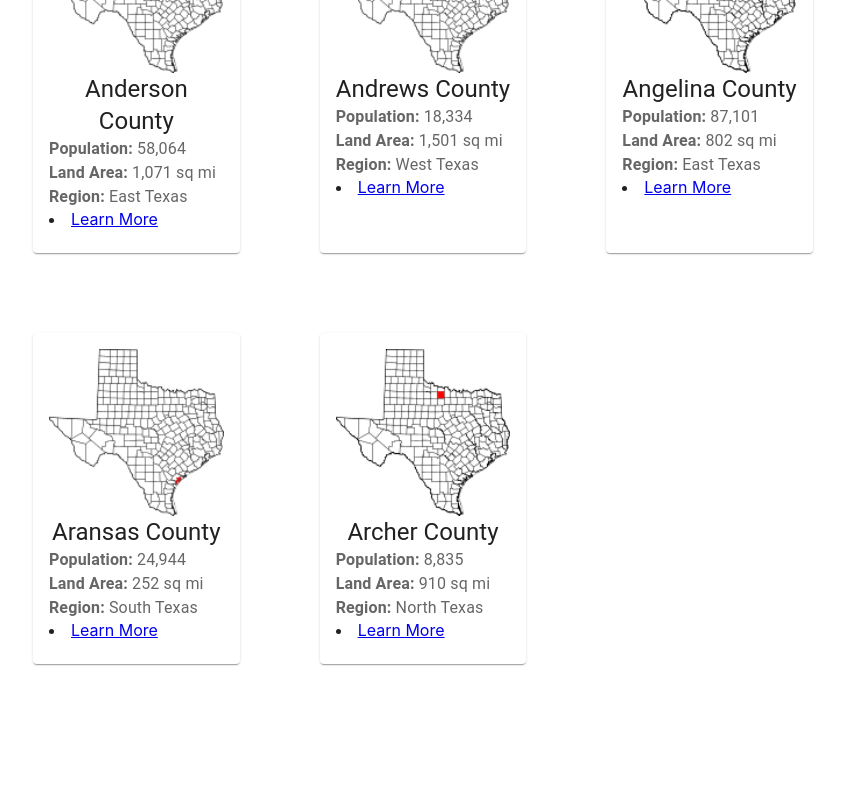
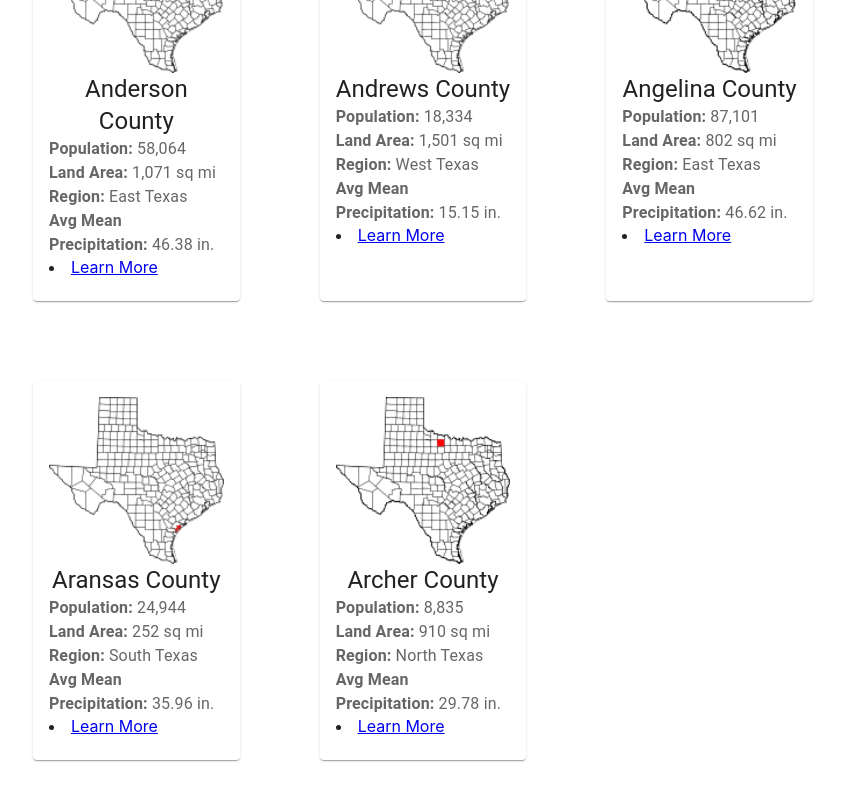
Before and after one commit to rohanchugh14/southwest-hurricane-aid, a React (Create React App) app: page /counties in a window 1280 px wide. Shown: the part 590-1390 px from the top of the page, without its empty margins (217-1062 px from the left). Before the commit the page ends 1304 px from the top, so only its background shows below. Built offline with nearby package versions, Linux system fonts and the light colour scheme.

Commit message:
adding annual precipitation

```diff
--- a/src/Counties/CountyCard.tsx
+++ b/src/Counties/CountyCard.tsx
@@ -13,6 +13,7 @@ const CountyCard = (props:
     population: string,
     landarea: string,
     region: string,
+    precipitation: number,
     unittests: number
   }) => {
   return (
@@ -42,6 +43,10 @@ const CountyCard = (props:
           <b>Region: </b> {props.region}
         </Typography>
 
+        <Typography variant="body1" color="text.secondary">
+          <b>Avg Mean Precipitation: </b> {props.precipitation} in.
+        </Typography>
+
         <li key={props.name}>
           <Link to = {`CountyInstances/${props.name}`}>{"Learn More"} </Link>
         </li>
@@ -63,6 +68,7 @@ CountyCard.defaultProps = {
   unittests: 0,
   population: "0",
   region: "None",
+  precipitation: 0,
   landarea: "0"
 }
 
--- a/src/Counties/index.tsx
+++ b/src/Counties/index.tsx
@@ -41,27 +41,27 @@ const About = () => {
       <Grid container spacing={10} padding={30} paddingTop={5} paddingBottom={5}>
         <Grid item xs={4} style={{display: "flex", justifyContent: "center"}}>
           <CountyCard name='Anderson County' imgurl='county-images/anderson-county-img.png' population = '58,064'
-          landarea = '1,071 sq mi' region = 'East Texas'/>
+          landarea = '1,071 sq mi' region = 'East Texas' precipitation={46.38}/>
         </Grid>
 
         <Grid item xs={4} style={{display: "flex", justifyContent: "center"}}>
           <CountyCard name='Andrews County' imgurl='county-images/andrews-county-img.png' population = '18,334'
-          landarea = '1,501 sq mi' region = 'West Texas'/>
+          landarea = '1,501 sq mi' region = 'West Texas' precipitation={15.15}/>
         </Grid>
 
         <Grid item xs={4} style={{display: "flex", justifyContent: "center"}}>
           <CountyCard name='Angelina County' imgurl='county-images/angelina-county-img.png' population = '87,101'
-          landarea = '802 sq mi' region = 'East Texas'/>
+          landarea = '802 sq mi' region = 'East Texas' precipitation={46.62}/>
         </Grid>
 
         <Grid item xs={4} style={{display: "flex", justifyContent: "center"}}>
           <CountyCard name='Aransas County' imgurl='county-images/aransas-county-img.png' population = '24,944'
-          landarea = '252 sq mi' region = 'South Texas'/>
+          landarea = '252 sq mi' region = 'South Texas' precipitation={35.96}/>
         </Grid>
 
         <Grid item xs={4} style={{display: "flex", justifyContent: "center"}}>
           <CountyCard name='Archer County' imgurl='county-images/archer-county-img.png' population = '8,835'
-          landarea = '910 sq mi' region = 'North Texas' />
+          landarea = '910 sq mi' region = 'North Texas' precipitation={29.78} />
         </Grid>
 
       </Grid>
```
